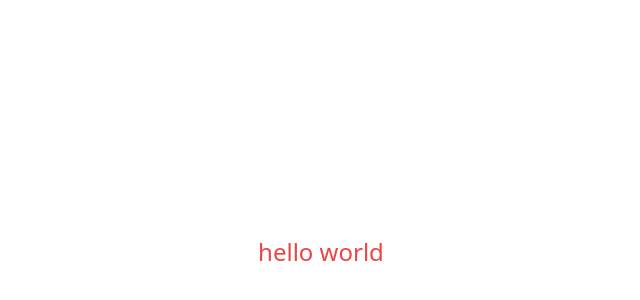
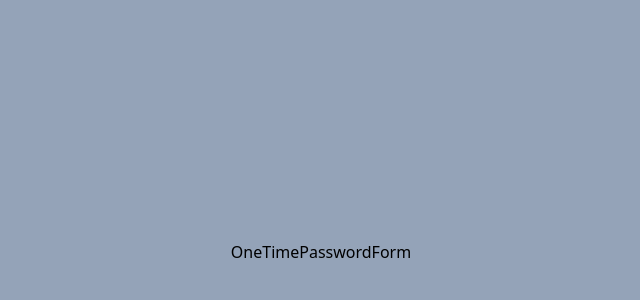
Before and after one commit to internetdrew/otp-react-ts-jest-aws, a React (Vite) app: page / in a window 1280 px wide. Shown: the part 148-448 px from the top of the page, without its empty margins (319-959 px from the left). Built offline with nearby package versions, Linux system fonts and the light colour scheme.

Commit message:
add one time password form

```diff
--- a/src/App.tsx
+++ b/src/App.tsx
@@ -1,7 +1,9 @@
+import OneTimePasswordForm from './components/OneTimePasswordForm';
+
 function App() {
   return (
-    <div className='h-screen flex items-center justify-center'>
-      <h1 className='text-red-500 text-2xl'>hello world</h1>
+    <div className='h-screen flex items-center justify-center bg-slate-400'>
+      <OneTimePasswordForm />
     </div>
   );
 }
--- /dev/null
+++ b/src/components/OneTimePasswordForm.tsx
@@ -0,0 +1,5 @@
+const OneTimePasswordForm = () => {
+  return <div>OneTimePasswordForm</div>;
+};
+
+export default OneTimePasswordForm;
```
Also changed, not shown: 1 other file (tests, documents, lock files or other folders).
